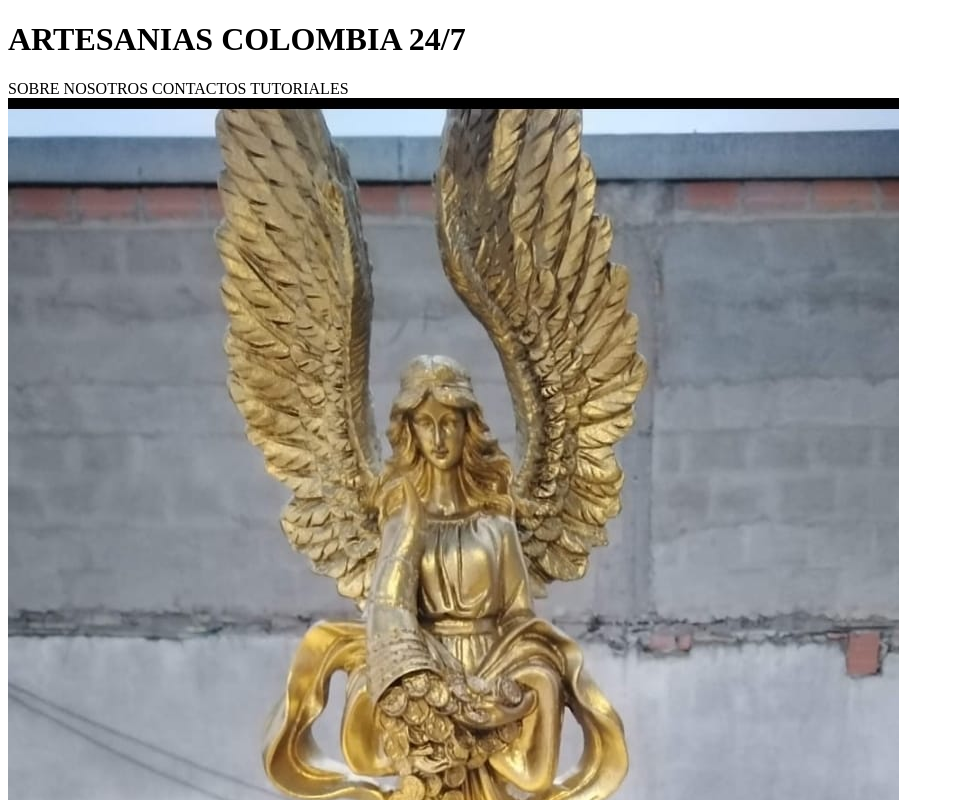
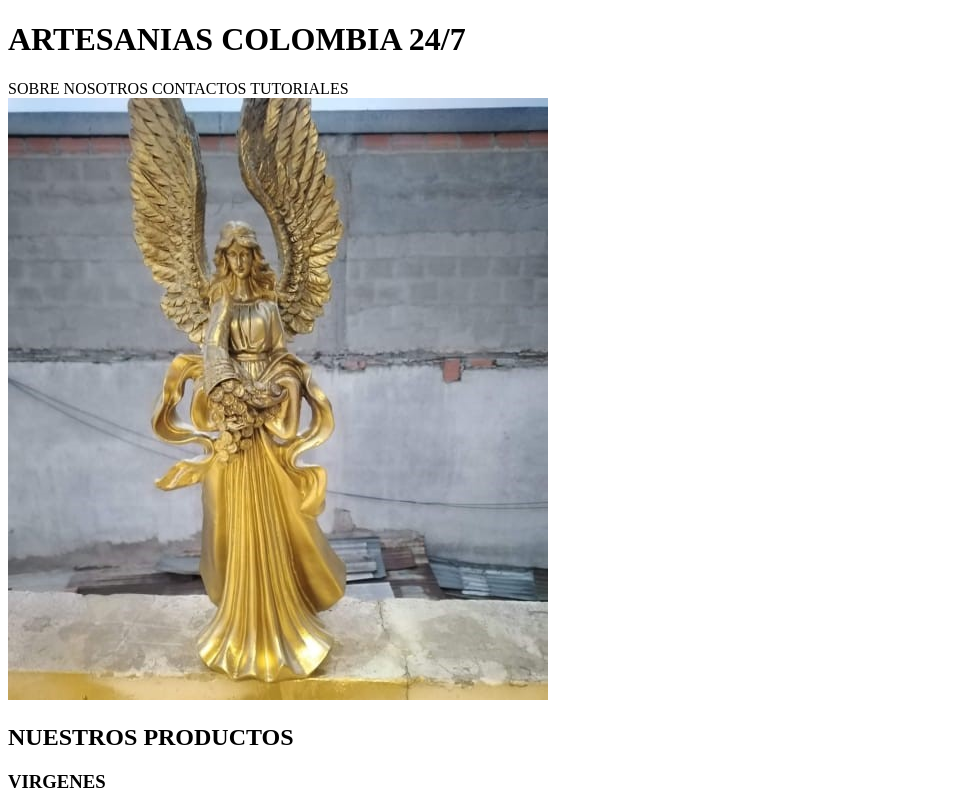
Before and after one commit to Sosige247/HTML, a plain HTML site: page index.html in a window 1280 px wide. Shown: the top 800 px of the page, without its empty margins (0-954 px from the left). Drawn offline with Linux system fonts and the light colour scheme.

Commit message:
primer archivos

```diff
--- a/index.html
+++ b/index.html
@@ -15,7 +15,8 @@
     </header>
 
     <main>
-        <img src="./WhatsApp Image 2024-01-07 at 02.05.31 (1).jpeg" alt="">
+        <img src="./WhatsApp Image 2024-01-07 at 02.05.32 (2).jpeg" alt="">
+
 
         <section>
             <h2>NUESTROS PRODUCTOS</h2>
```
Also changed, not shown: WhatsApp Image 2024-01-07 at 02.05.31 (1).jpeg (deleted), WhatsApp Image 2024-01-07 at 02.05.32 (2).jpeg (added).
